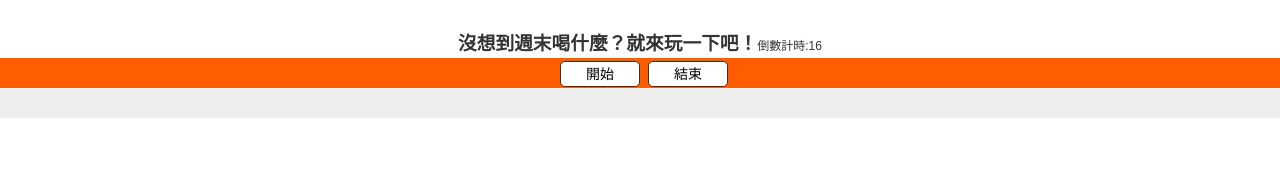
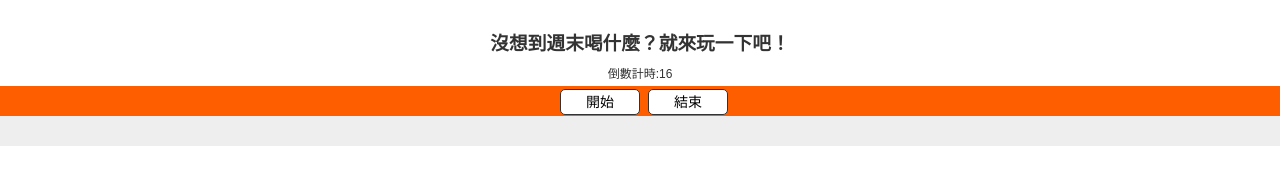
Before and after one commit to heymuse-lai/wd, a plain HTML site: page index.html in a window 1280 px wide. Drawn offline with Linux system fonts and the light colour scheme.

Commit message:
Add files via upload

```diff
--- a/index.html
+++ b/index.html
@@ -83,7 +83,7 @@
 
 <body>
     <!-- DOM - 隨機抽取名稱，顯示到指定標簽內部 -->
-    <h3>沒想到週末喝什麼？就來玩一下吧！<span class="count">倒數計時:20</span></h3>
+    <h3>沒想到週末喝什麼？就來玩一下吧！<br><span class="count">倒數計時:20</span></h3>
     <div class="btn">
         <button class="start">開始</button><button class="end">結束</button>
     </div>
```
